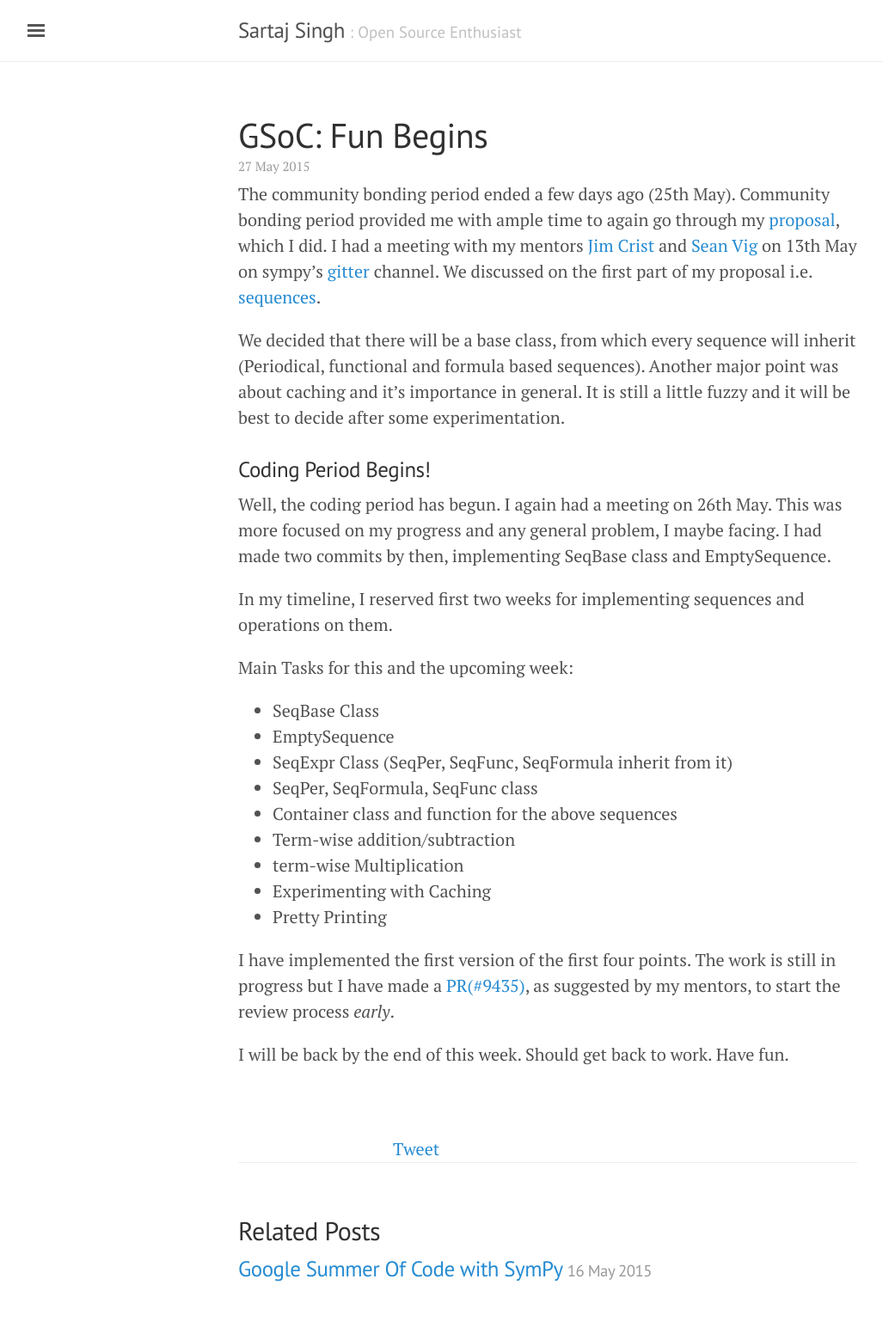
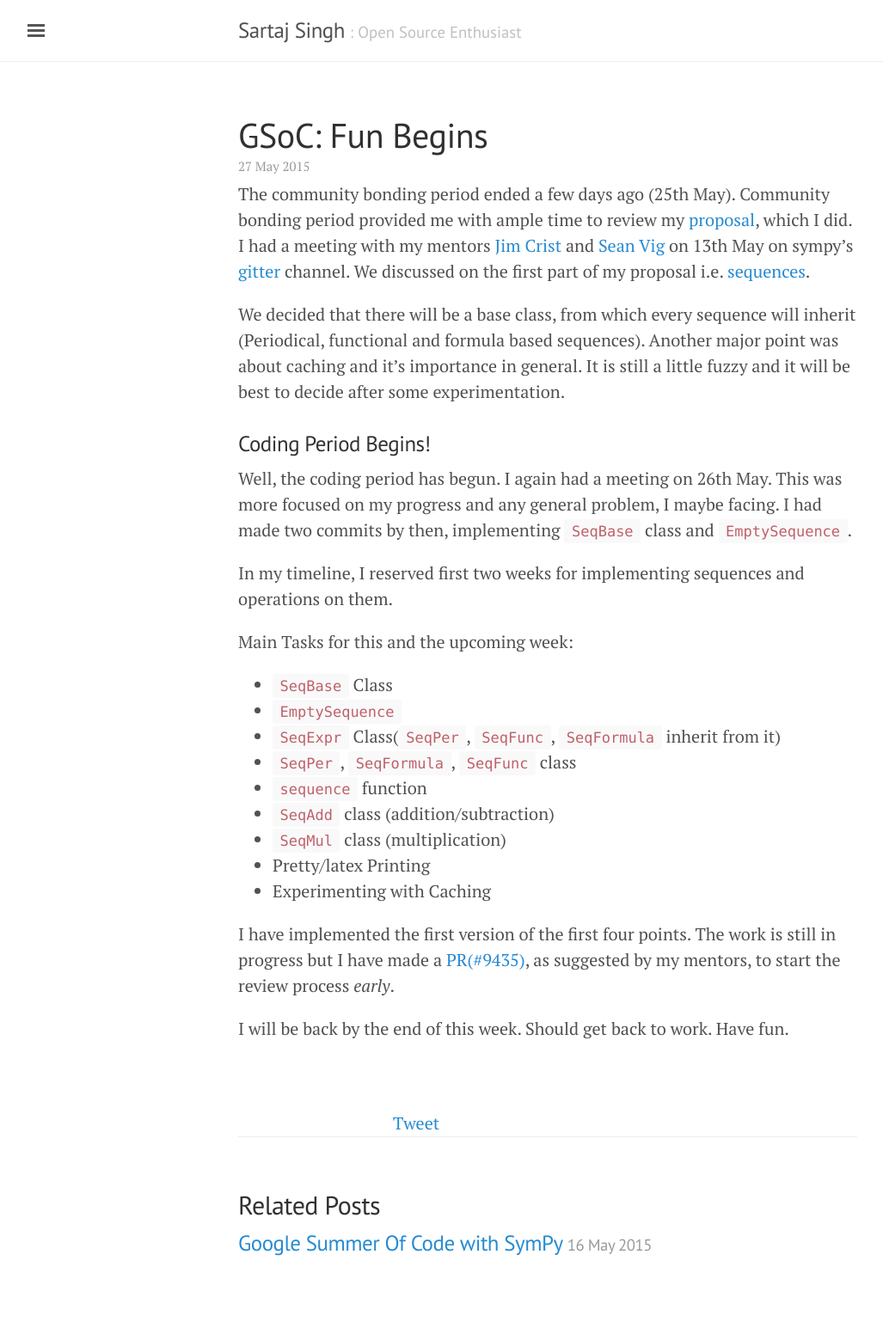
Before and after one commit to leosartaj/old-blog, a Jekyll site: the page built from _posts/2015-05-27-gsoc-fun-begins.markdown, in a window 1280 px wide. Shown: the whole page at 86% size, without its empty margins (3-1030 px from the left). Built offline with Jekyll 4.4.1, drawn with Linux system fonts in a browser that asks for light colours; Markdown is read by kramdown in place of the engine named in the settings; comment, search, counter and statistics services are not loaded; after the commit the page ends 1522 px from its top, so only the background shows below that; grey boxes are pictures that could not be loaded.

Commit message:
code blocks

```diff
--- a/_posts/2015-05-27-gsoc-fun-begins.markdown
+++ b/_posts/2015-05-27-gsoc-fun-begins.markdown
@@ -9,7 +9,7 @@ tags:
 permalink: /GSoC-Fun-Begins
 ---
 
-The community bonding period ended a few days ago (25th May). Community bonding period provided me with ample time to again go through my [proposal](https://github.com/sympy/sympy/wiki/GSoC-2015-Application-Sartaj-Singh:-Improving-the-series-package-and-limits-in-SymPy), which I did.
+The community bonding period ended a few days ago (25th May). Community bonding period provided me with ample time to review my [proposal](https://github.com/sympy/sympy/wiki/GSoC-2015-Application-Sartaj-Singh:-Improving-the-series-package-and-limits-in-SymPy), which I did.
 I had a meeting with my mentors [Jim Crist](http://github.com/jcrist) and [Sean Vig](http://github.com/flacjacket) on 13th May on
 sympy's [gitter](http://gitter.im/sympy/sympy) channel. We discussed on the first part of my proposal i.e. [sequences](https://github.com/sympy/sympy/wiki/GSoC-2015-Application-Sartaj-Singh:-Improving-the-series-package-and-limits-in-SymPy).
 
@@ -20,21 +20,21 @@ Another major point was about caching and it's importance in general. It is stil
 ### Coding Period Begins!
 
 Well, the coding period has begun. I again had a meeting on 26th May. This was more focused on my progress and any general problem, I maybe facing.
-I had made two commits by then, implementing SeqBase class and EmptySequence.
+I had made two commits by then, implementing `SeqBase` class and `EmptySequence`.
 
 In my timeline, I reserved first two weeks for implementing sequences and operations on them.
 
 Main Tasks for this and the upcoming week:
 
-* SeqBase Class
-* EmptySequence
-* SeqExpr Class (SeqPer, SeqFunc, SeqFormula inherit from it)
-* SeqPer, SeqFormula, SeqFunc class
-* Container class and function for the above sequences
-* Term-wise addition/subtraction
-* term-wise Multiplication
+* `SeqBase` Class
+* `EmptySequence`
+* `SeqExpr` Class(`SeqPer`, `SeqFunc`, `SeqFormula` inherit from it)
+* `SeqPer`, `SeqFormula`, `SeqFunc` class
+* `sequence` function
+* `SeqAdd` class (addition/subtraction)
+* `SeqMul` class (multiplication)
+* Pretty/latex Printing
 * Experimenting with Caching
-* Pretty Printing
 
 I have implemented the first version of the first four points. The work is still in progress but I have made a
 [PR(#9435)](http://github.com/sympy/sympy/pull/9435), as suggested by my mentors, to start the review process *early*.
```
